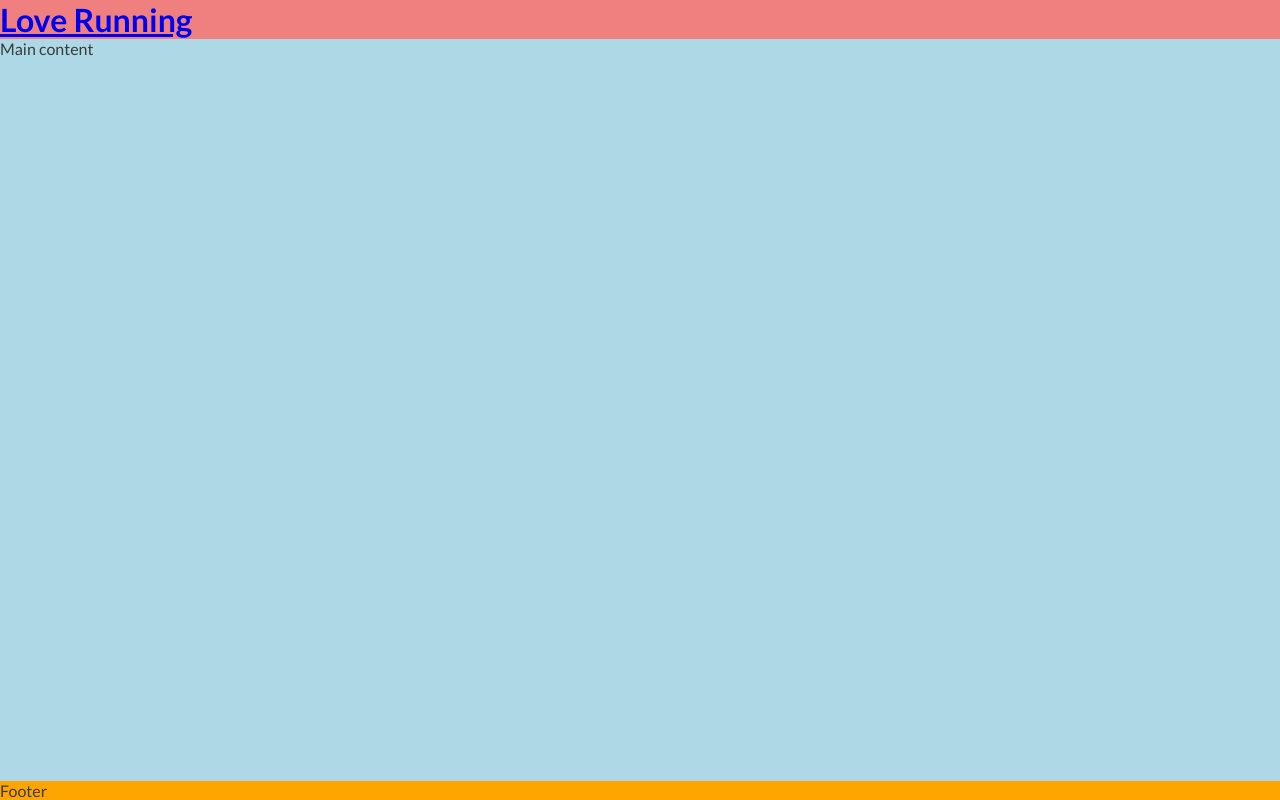
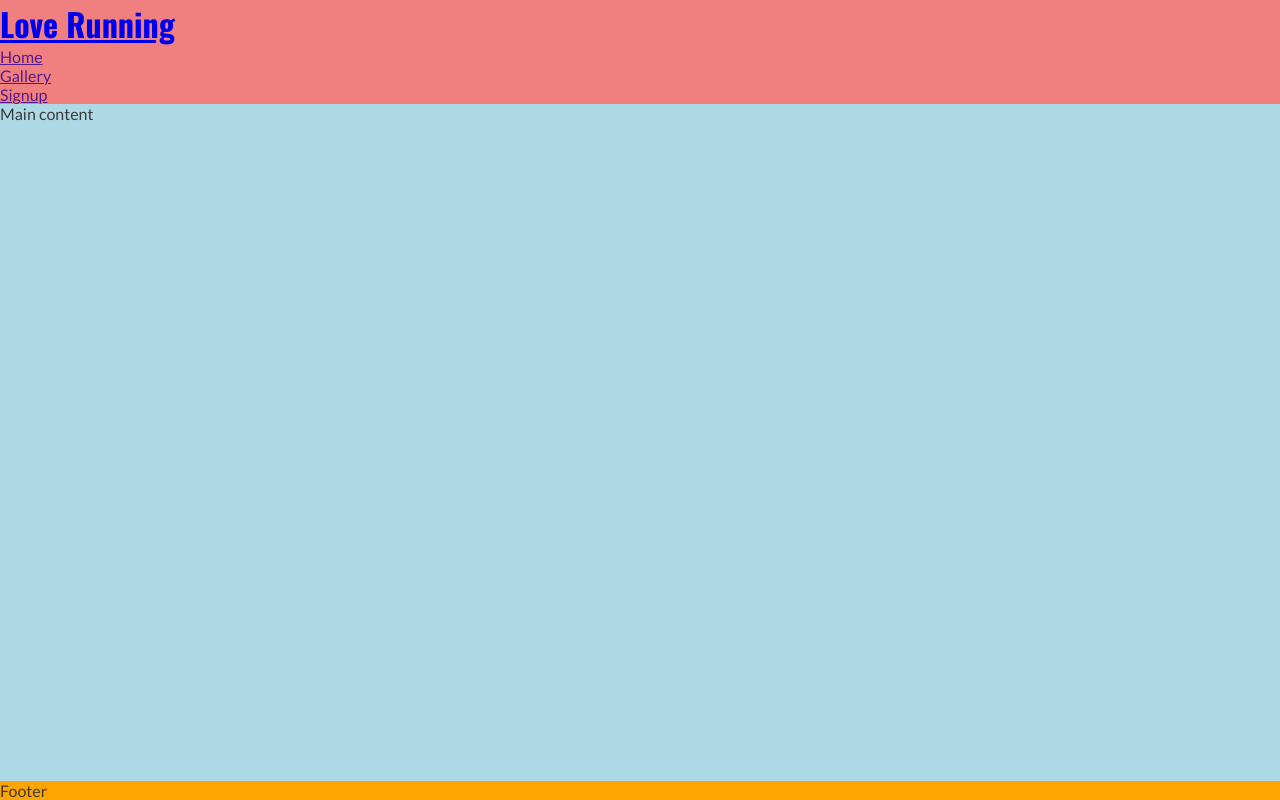
Before and after one commit to guerric-k/love-running, a plain HTML site: page index.html in a window 1280 px wide. Drawn offline with nearby package versions, Linux system fonts and the light colour scheme.

Commit message:
creat nvigation section

```diff
--- a/assets/css/style.css
+++ b/assets/css/style.css
@@ -1,6 +1,6 @@
 /*imported google fonts*/
 @import url('https://fonts.googleapis.com/css2?family=Lato:ital,wght@0,100;0,300;0,400;0,700;0,900;1,100;1,300;1,400;1,700;1,900&family=Oswald:wght@200..700&display=swap');
-@import url('https://fonts.googleapis.com/css2?family=Lato:ital,wght@0,100;0,300;0,400;0,700;0,900;1,100;1,300;1,400;1,700;1,900&family=Oswald:wght@200..700&display=swap');
+
 /*Asterisk wildcard selector to overide styles added by the browser*/
 *{
     padding: 0;
@@ -21,7 +21,7 @@ header {
     background-color: lightcoral;
 }
 h1 {
-    font-family: 'oswald' sans-serif;
+    font-family: 'oswald', sans-serif;
 }
 /*Main*/
 main{
--- a/index.html
+++ b/index.html
@@ -24,7 +24,15 @@
         <a href="index.html">
             <h1 id="logo">Love Running</h1>
         </a>
+        <nav>
+            <ul>
+                <li><a href=""> Home</a></li>
+                <li><a href="">Gallery</a></li>
+                <li><a href="">Signup</a></li>
+            </ul>
+        </nav>
     </header>
+
     <!--Main content-->
     <main>Main content</main>
    <!--Footer-->
```
Lines whose indentation alone changed are shown as unchanged.
